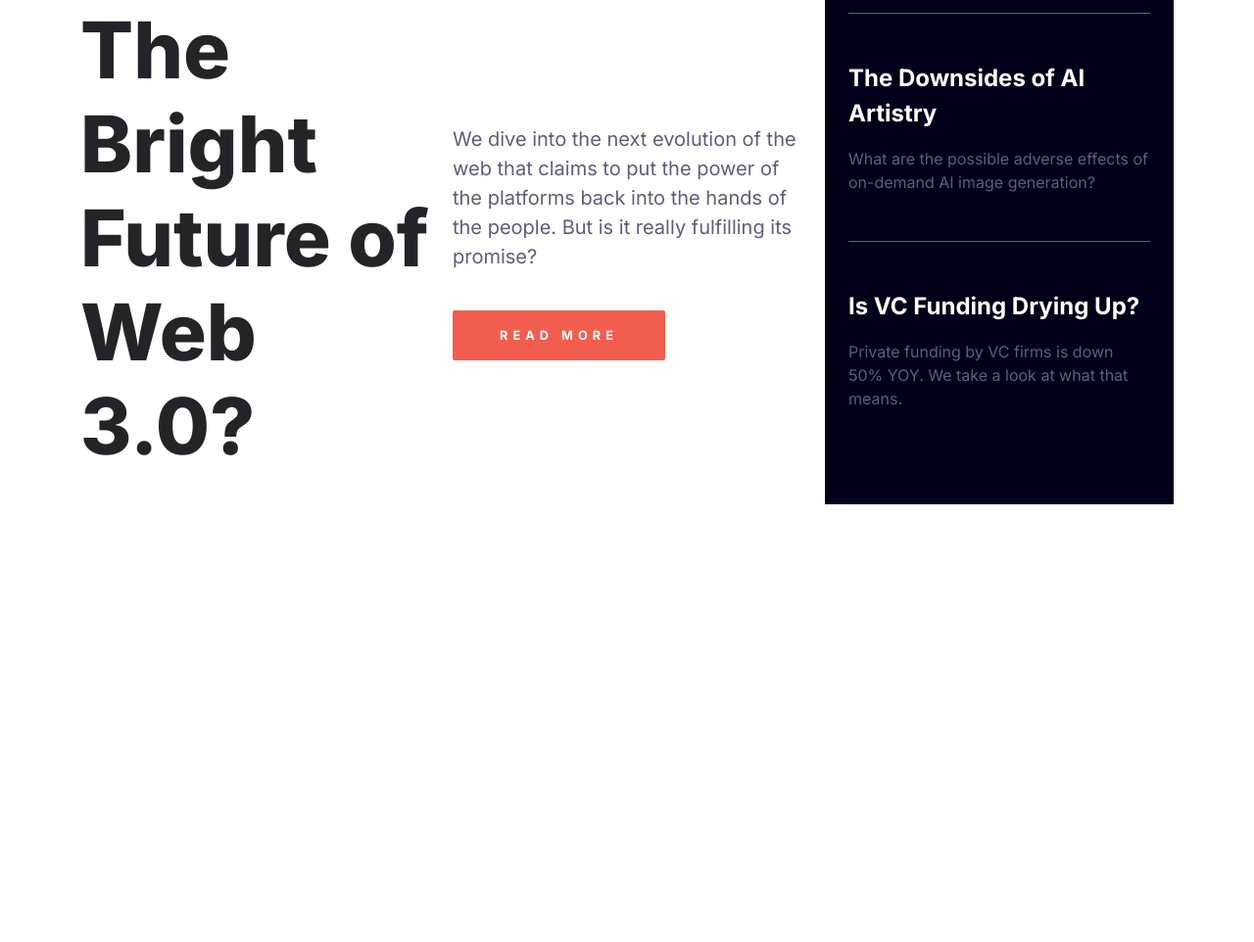
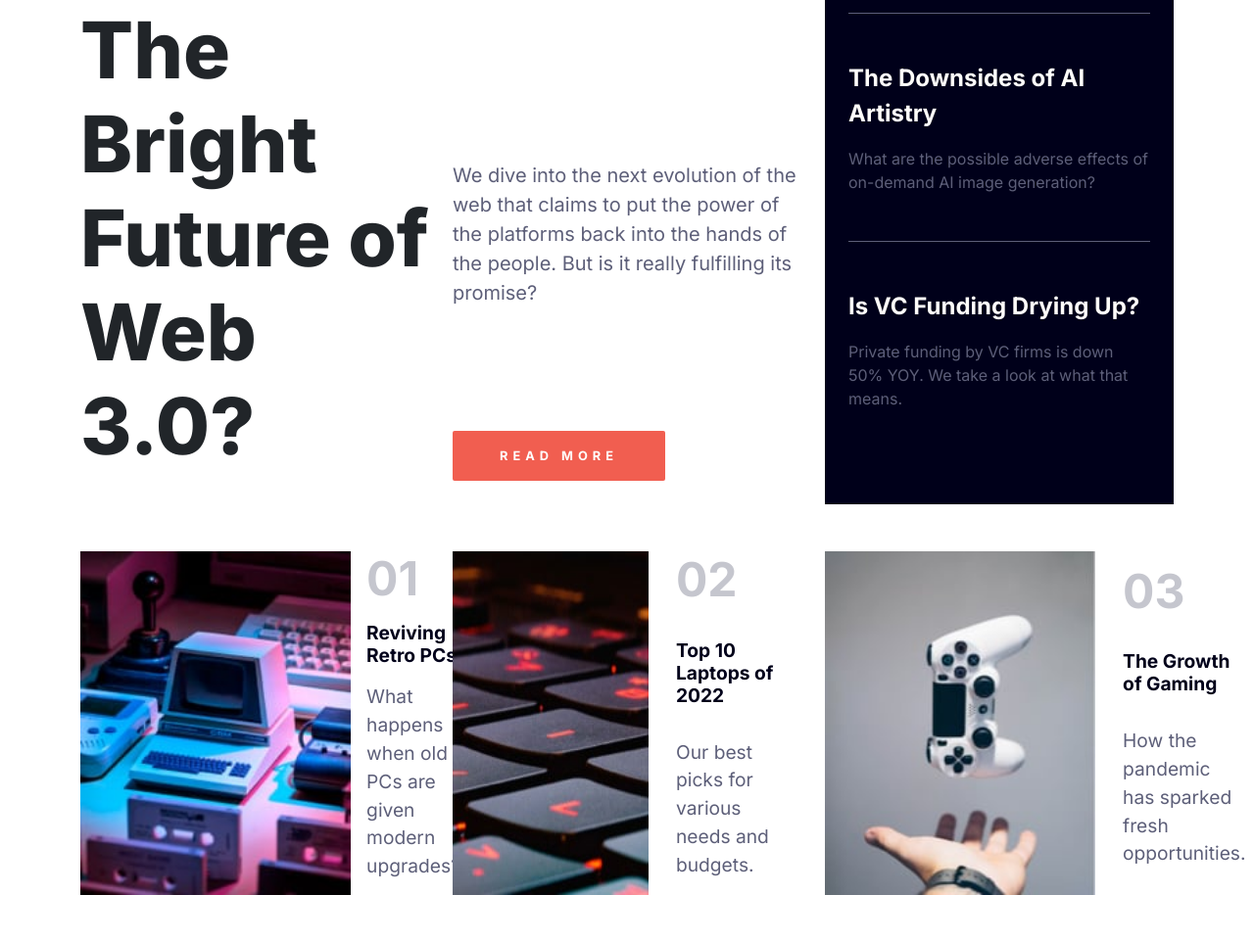
Before and after one commit to renzglrs/news-homepage-fem, a plain HTML site: page index.html in a window 1280 px wide. Shown: the part 485-1447 px from the top of the page at 98% size. Before the commit the page ends 1048 px from the top, so only its background shows below. Drawn offline with nearby package versions, Linux system fonts and the light colour scheme.

Commit message:
Updated last news row

```diff
--- a/index.css
+++ b/index.css
@@ -69,6 +69,7 @@ body {
   font-size: 0.8rem;
 }
 
+/* Articles */
 #article-list {
   background-color: hsl(240, 100%, 5%);
   height: 100%;
@@ -97,3 +98,22 @@ body {
 .sub-title {
   color: hsl(236, 13%, 42%);
 }
+
+/* News */
+.news-number {
+  color: hsl(233, 8%, 79%);
+  font-weight: 700;
+  font-size: 3rem;
+}
+
+.news-title {
+  color: hsl(240, 100%, 5%);
+  font-weight: 700;
+  font-size: 1.2rem;
+}
+
+.news-content {
+  color: hsl(236, 13%, 42%);
+  font-weight: 400;
+  font-size: 1.2rem;
+}
--- a/index.html
+++ b/index.html
@@ -36,7 +36,7 @@
   <body class="bg-tertiary">
     <div class="container d-grid gap-5">
       <header id="hero" class="mt-5">
-        <!-- Navbar -->
+        <!-- NAVBAR -->
         <nav class="navbar navbar-expand">
           <div class="container-fluid g-0">
             <a class="navbar-brand" href="#"
@@ -56,6 +56,7 @@
       <main>
         <div class="row">
           <div class="col-lg-8 mb-5">
+            <!-- HERO SECTION -->
             <div class="hero-image">
               <img
                 src="./assets/images/image-web-3-desktop.jpg"
@@ -75,21 +76,25 @@
                 </h1>
               </div>
               <div
-                class="col-lg-6 d-flex flex-column align-items-start justify-content-center gap-4"
+                class="col-lg-6 d-flex flex-column align-items-start justify-content-center gap-4 position-relative"
               >
                 <p class="hero-details fs-5">
                   We dive into the next evolution of the web that claims to put
                   the power of the platforms back into the hands of the people.
                   But is it really fulfilling its promise?
                 </p>
-                <button type="btn" class="py-3 px-5" id="hero-button">
+                <button
+                  type="btn"
+                  class="py-3 px-5 position-absolute bottom-0"
+                  id="hero-button"
+                >
                   READ MORE
                 </button>
               </div>
             </div>
           </div>
           <div class="col-lg-4 mb-5">
-            <!-- Side Headlines -->
+            <!-- SIDE ARTICLES -->
             <div class="container py-5 px-4" id="article-list">
               <div class="row gap-5">
                 <div class="col-12">
@@ -129,6 +134,46 @@
             </div>
           </div>
         </div>
+
+        <!-- BOTTOM NEWS -->
+        <div class="row">
+          <div class="col-lg-4 d-flex gap-3 mb-5">
+            <img src="./assets/images/image-retro-pcs.jpg" class="img-fluid" />
+            <div
+              class="news-container d-flex flex-column justify-content-center gap-2 h-100"
+            >
+              <h2 class="news-number">01</h2>
+              <h4 class="news-title">Reviving Retro PCs</h4>
+              <p class="news-content">
+                What happens when old PCs are given modern upgrades?
+              </p>
+            </div>
+          </div>
+          <div class="col-lg-4 d-flex gap-3 mb-5">
+            <img src="./assets/images/image-top-laptops.jpg" alt="" />
+            <div
+              class="container-fluid d-flex flex-column justify-content-center gap-4"
+            >
+              <h2 class="news-number">02</h2>
+              <h4 class="news-title">Top 10 Laptops of 2022</h4>
+              <p class="news-content">
+                Our best picks for various needs and budgets.
+              </p>
+            </div>
+          </div>
+          <div class="col-lg-4 d-flex gap-3 mb-5">
+            <img src="./assets/images/image-gaming-growth.jpg" alt="" />
+            <div
+              class="container-fluid d-flex flex-column justify-content-center gap-4"
+            >
+              <h2 class="news-number">03</h2>
+              <h4 class="news-title">The Growth of Gaming</h4>
+              <p class="news-content">
+                How the pandemic has sparked fresh opportunities.
+              </p>
+            </div>
+          </div>
+        </div>
       </main>
 
       <!-- <div class="attribution">
```
Also changed, not shown: text.txt.
